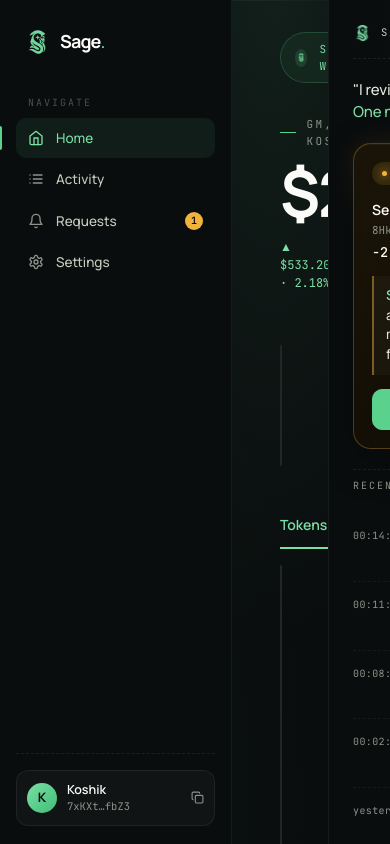
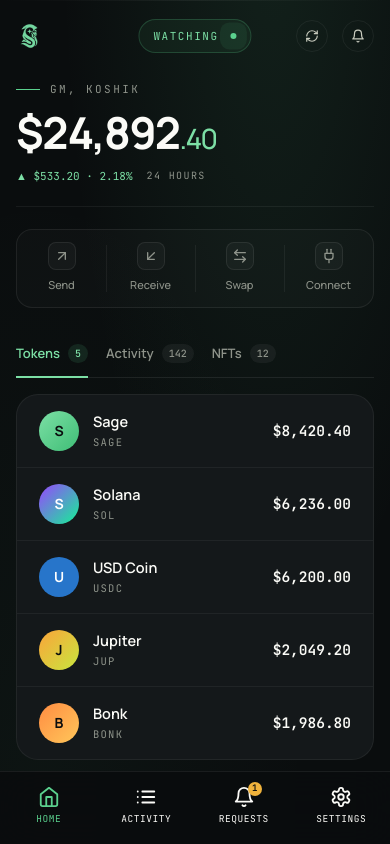
Before and after one commit to trysage/sage, a Next.js app in the folder client/: page /home in a window 390 px wide. Built offline with nearby package versions, Linux system fonts and the light colour scheme.

Commit message:
feat: mobile responsive client — bottom nav, responsive layout, font fix, scrollable sections

```diff
--- a/client/src/app/(app)/home/page.tsx
+++ b/client/src/app/(app)/home/page.tsx
@@ -15,10 +15,11 @@
       {/* ── Main content ── */}
       <main className="main">
         <div className="main-top">
+          <img src="/sage-mark-mint.png" alt="Sage" className="mobile-logo" />
           <AgentId />
           <div className="right">
-            <span>Last sync · 12s</span>
-            <button className="ico-btn" title="Refresh">
+            <span className="sync-label">Last sync · 12s</span>
+            <button className="ico-btn sync-label" title="Refresh">
               <RefreshCw size={14} />
             </button>
             <button className="ico-btn" title="Notifications">
@@ -42,19 +43,19 @@
         {/* Action quad */}
         <div className="quad">
           <button className="qb">
-            <span className="qb-ic"><ArrowUpRight size={18} /></span>
+            <span className="qb-ic"><ArrowUpRight size={16} /></span>
             Send
           </button>
           <button className="qb">
-            <span className="qb-ic"><ArrowDownLeft size={18} /></span>
+            <span className="qb-ic"><ArrowDownLeft size={16} /></span>
             Receive
           </button>
           <button className="qb">
-            <span className="qb-ic"><ArrowLeftRight size={18} /></span>
+            <span className="qb-ic"><ArrowLeftRight size={16} /></span>
             Swap
           </button>
           <button className="qb">
-            <span className="qb-ic"><Plug size={18} /></span>
+            <span className="qb-ic"><Plug size={16} /></span>
             Connect
           </button>
         </div>
--- a/client/src/app/(app)/layout.tsx
+++ b/client/src/app/(app)/layout.tsx
@@ -1,3 +1,10 @@
+import { BottomNav } from "@/components/BottomNav";
+
 export default function AppLayout({ children }: { children: React.ReactNode }) {
-  return <>{children}</>;
+  return (
+    <>
+      {children}
+      <BottomNav />
+    </>
+  );
 }
--- a/client/src/app/(app)/profile/page.tsx
+++ b/client/src/app/(app)/profile/page.tsx
@@ -13,9 +13,10 @@
 
       <main className="main" style={{ paddingRight: 56 }}>
         <div className="main-top">
+          <img src="/sage-mark-mint.png" alt="Sage" className="mobile-logo" />
           <AgentId />
           <div className="right">
-            <span>Last sync · 12s</span>
+            <span className="sync-label">Last sync · 12s</span>
           </div>
         </div>
 
--- a/client/src/app/globals.css
+++ b/client/src/app/globals.css
@@ -271,8 +271,9 @@
 /* ── Main content area ── */
 .main {
   position: relative; z-index: 1;
-  overflow-y: auto;
-  padding: 32px 48px 48px;
+  overflow: hidden;
+  padding: 32px 48px 0;
+  display: flex; flex-direction: column;
 }
 .main-top {
   display: flex; align-items: center; justify-content: space-between;
@@ -318,37 +319,39 @@
 
 /* Action quad */
 .quad {
-  margin-top: 24px;
+  margin-top: 22px;
   display: grid; grid-template-columns: repeat(4, 1fr);
-  background: var(--ink-800);
-  border: 1px solid rgba(255,255,255,.06);
-  border-radius: 22px;
+  background: rgba(255,255,255,.02);
+  border: 1px solid rgba(255,255,255,.07);
+  border-radius: 16px;
   overflow: hidden;
   position: relative;
 }
 .qb {
   background: transparent; border: 0;
-  padding: 22px 18px; cursor: pointer;
-  display: flex; flex-direction: column; align-items: flex-start; gap: 16px;
-  color: var(--ink-0); font-size: 14px; font-weight: 600; text-align: left;
-  transition: background 150ms ease; position: relative;
+  padding: 16px 12px 18px; cursor: pointer;
+  display: flex; flex-direction: column; align-items: center; gap: 10px;
+  color: var(--ink-300); font-size: 12.5px; font-weight: 500;
+  transition: color 150ms ease, background 150ms ease;
+  position: relative;
 }
 .qb + .qb::before {
-  content: ""; position: absolute; left: 0; top: 16px; bottom: 16px;
-  width: 1px; border-left: 1px dashed rgba(255,255,255,.10);
+  content: ""; position: absolute; left: 0; top: 20%; bottom: 20%;
+  width: 1px; background: rgba(255,255,255,.06);
 }
-.qb:hover { background: rgba(91,209,142,.04); }
-.qb:hover .qb-ic { background: rgba(91,209,142,.14); border-color: rgba(91,209,142,.32); }
+.qb:hover { background: rgba(91,209,142,.04); color: var(--ink-100); }
+.qb:hover .qb-ic {
+  background: rgba(91,209,142,.12);
+  border-color: rgba(91,209,142,.28);
+  color: var(--mint-300);
+}
 .qb .qb-ic {
-  width: 38px; height: 38px; border-radius: 10px;
-  background: rgba(91,209,142,.08); border: 1px solid rgba(91,209,142,.18);
-  color: var(--mint-300);
+  width: 34px; height: 34px; border-radius: 10px;
+  background: rgba(255,255,255,.03);
+  border: 1px solid rgba(255,255,255,.08);
+  color: var(--ink-400);
   display: inline-flex; align-items: center; justify-content: center;
-  transition: background 150ms ease, border-color 150ms ease;
-}
-.qb .qb-sub {
-  font-family: var(--font-mono); font-size: 10px; letter-spacing: .14em; text-transform: uppercase;
-  color: var(--ink-300); font-weight: 500; margin-top: -8px;
+  transition: background 150ms ease, border-color 150ms ease, color 150ms ease;
 }
 
 /* Segment tabs */
@@ -373,11 +376,15 @@
 /* Token list */
 .t-list {
   margin-top: 16px;
+  margin-bottom: 48px;
   background: var(--ink-800);
   position: relative;
   border: 1px solid rgba(255,255,255,.06);
   border-radius: 22px;
-  overflow: hidden;
+  overflow-y: auto;
+  overflow-x: hidden;
+  flex: 1;
+  min-height: 0;
 }
 .t-row {
   display: grid; grid-template-columns: 40px 1.4fr 1fr auto;
@@ -414,7 +421,7 @@
   position: relative; z-index: 1;
   border-left: 1px solid rgba(255,255,255,.06);
   padding: 24px;
-  overflow-y: auto;
+  overflow: hidden;
   background:
     radial-gradient(ellipse at 50% -10%, rgba(91,209,142,.06), transparent 50%),
     var(--ink-900);
@@ -493,7 +500,31 @@
 }
 .rail-h2 a { color: var(--mint-300); cursor: pointer; }
 
-.stream { display: flex; flex-direction: column; }
+/* ── Custom scrollbars (token list + decisions stream) ── */
+.t-list,
+.stream {
+  scrollbar-width: thin;
+  scrollbar-color: rgba(91,209,142,.25) transparent;
+}
+.t-list::-webkit-scrollbar,
+.stream::-webkit-scrollbar {
+  width: 4px;
+}
+.t-list::-webkit-scrollbar-track,
+.stream::-webkit-scrollbar-track {
+  background: transparent;
+}
+.t-list::-webkit-scrollbar-thumb,
+.stream::-webkit-scrollbar-thumb {
+  background: rgba(91,209,142,.25);
+  border-radius: 999px;
+}
+.t-list::-webkit-scrollbar-thumb:hover,
+.stream::-webkit-scrollbar-thumb:hover {
+  background: rgba(91,209,142,.45);
+}
+
+.stream { display: flex; flex-direction: column; overflow-y: auto; flex: 1; min-height: 0; padding-bottom: 8px; }
 .trace-row {
   display: grid; grid-template-columns: 56px 1fr;
   gap: 12px; align-items: baseline;
@@ -593,3 +624,157 @@
   cursor: pointer; transition: all 140ms ease;
 }
 .lo-btn:hover { color: #FF8A7E; border-color: rgba(255,138,126,.35); background: rgba(255,138,126,.04); }
+
+/* ── Bottom nav (mobile only) ── */
+.bottom-nav { display: none; }
+
+/* ── Mobile-only logo mark in header ── */
+.mobile-logo { display: none; }
+@media (max-width: 768px) {
+  .bottom-nav {
+    display: grid;
+    grid-template-columns: repeat(4, 1fr);
+    position: fixed;
+    bottom: 0; left: 0; right: 0;
+    z-index: 200;
+    background: rgba(10,13,14,.92);
+    backdrop-filter: blur(20px);
+    -webkit-backdrop-filter: blur(20px);
+    border-top: 1px solid rgba(255,255,255,.07);
+    padding: 10px 0 max(14px, env(safe-area-inset-bottom));
+  }
+}
+.bn-item {
+  display: flex; flex-direction: column; align-items: center; gap: 4px;
+  padding: 4px 8px;
+  color: var(--ink-400);
+  text-decoration: none;
+  transition: color 140ms ease;
+}
+.bn-item.on { color: var(--mint-400); }
+.bn-ic {
+  position: relative;
+  display: inline-flex;
+}
+.bn-badge {
+  position: absolute; top: -4px; right: -7px;
+  min-width: 14px; height: 14px; padding: 0 3px;
+  border-radius: 999px;
+  background: var(--watch); color: var(--ink-900);
+  font-family: var(--font-mono); font-size: 9px; font-weight: 700;
+  display: inline-flex; align-items: center; justify-content: center;
+}
+.bn-label {
+  font-family: var(--font-mono); font-size: 9.5px;
+  letter-spacing: .06em; text-transform: uppercase;
+}
+
+/* ── Responsive ── */
+
+/* Tablet (≤1100px): hide rail */
+@media (max-width: 1100px) {
+  .app-shell {
+    grid-template-columns: 232px 1fr;
+  }
+  .app-shell .rail { display: none; }
+}
+
+/* Mobile (≤768px): bottom nav, single column, full reflow */
+@media (max-width: 768px) {
+  /* App shell */
+  .app-shell,
+  .app-shell.no-rail {
+    grid-template-columns: 1fr;
+    height: auto;
+    min-height: 100svh;
+    overflow: visible;
+  }
+  .app-shell .sb  { display: none; }
+  .app-shell .rail { display: none; }
+
+  /* Hide last-sync label + refresh btn */
+  .sync-label { display: none; }
+
+  /* Mobile header: logo left, watching centered, bell right */
+  .main-top { position: relative; }
+  .main-top .agent-id {
+    position: absolute;
+    left: 50%;
+    transform: translateX(-50%);
+    white-space: nowrap;
+  }
+  .main-top .agent-id .av { display: none; }
+
+  /* Standalone logo mark — visible on mobile only */
+  .mobile-logo {
+    display: block;
+    width: 26px; height: 26px;
+    object-fit: contain;
+    flex-shrink: 0;
+  }
+
+  /* Main */
+  .main {
+    overflow: visible;
+    padding: 20px 16px 0;
+    display: block;
+  }
+
+  /* Bottom padding so content clears the fixed nav bar */
+  .main > *:last-child { margin-bottom: calc(80px + env(safe-area-inset-bottom)); }
+
+  /* Token list: natural height on mobile */
+  .t-list {
+    flex: unset;
+    min-height: unset;
+    overflow: hidden;
+    max-height: none;
+    margin-bottom: 0;
+  }
+
+  /* Token row: hide amount+price on mobile, keep name and value */
+  .t-row {
+    grid-template-columns: 36px 1fr auto;
+  }
+  .t-amt { display: none; }
+
+  /* Hero balance */
+  .main-top { margin-bottom: 20px; }
+  .hero-bal { padding-bottom: 20px; }
+  .hero-bal .num { font-size: 44px; }
+  .hero-bal .num em { font-size: 28px; }
+  .hero-bal .delta { font-size: 11px; }
+
+  /* Quad: keep single row, smaller padding */
+  .qb { padding: 12px 6px 14px; gap: 7px; font-size: 11px; }
+  .qb .qb-ic { width: 28px; height: 28px; border-radius: 8px; }
+
+  /* Tabs */
+  .seg-tabs { margin-top: 24px; gap: 18px; }
+  .seg { font-size: 13px; }
+
+  /* Profile */
+  .pf-hero {
+    grid-template-columns: 1fr;
+  }
+  .pf-portrait {
+    display: flex; justify-content: flex-start;
+  }
+  .pf-meta {
+    grid-template-columns: 1fr;
+  }
+  .pf-logout {
+    flex-direction: column; align-items: flex-start; gap: 16px;
+  }
+  .pf-name { font-size: 28px; }
+
+  /* Login */
+  .login-stage {
+    grid-template-columns: 1fr;
+    padding: 40px 20px 32px;
+    gap: 36px;
+  }
+  .login-left h1 { font-size: 40px; }
+  .login-right { justify-content: center; }
+  .guardian { max-width: 100%; }
+}
--- a/client/src/app/layout.tsx
+++ b/client/src/app/layout.tsx
@@ -21,6 +21,12 @@
   icons: { icon: "/sage-mark-mint.png" },
 };
 
+export const viewport = {
+  width: "device-width",
+  initialScale: 1,
+  viewportFit: "cover",
+};
+
 export default function RootLayout({ children }: { children: React.ReactNode }) {
   return (
     <html lang="en" className={`${manrope.variable} ${jetbrainsMono.variable}`}>
--- a/client/src/components/AgentId.tsx
+++ b/client/src/components/AgentId.tsx
@@ -1,14 +1,13 @@
-import Image from "next/image";
-
 interface AgentIdProps {
   label?: string;
 }
 
-export function AgentId({ label = "Sage · watching" }: AgentIdProps) {
+export function AgentId({ label = "Watching" }: AgentIdProps) {
   return (
     <span className="agent-id">
       <span className="av">
-        <Image src="/sage-mark-mint.png" alt="Sage" width={18} height={18} />
+        {/* plain img — avoids Next.js Image inline-size override on small icons */}
+        <img src="/sage-mark-mint.png" alt="Sage" />
       </span>
       <span>{label}</span>
       <span className="live" />
--- /dev/null
+++ b/client/src/components/BottomNav.tsx
@@ -0,0 +1,31 @@
+"use client";
+
+import Link from "next/link";
+import { usePathname } from "next/navigation";
+import { Home, List, Bell, Settings } from "lucide-react";
+import { clsx } from "clsx";
+
+const items = [
+  { href: "/home",     label: "Home",     Icon: Home },
+  { href: "/activity", label: "Activity", Icon: List },
+  { href: "/requests", label: "Requests", Icon: Bell, badge: 1 },
+  { href: "/profile",  label: "Settings", Icon: Settings },
+];
+
+export function BottomNav() {
+  const pathname = usePathname();
+
+  return (
+    <nav className="bottom-nav">
+      {items.map(({ href, label, Icon, badge }) => (
+        <Link key={href} href={href} className={clsx("bn-item", pathname === href && "on")}>
+          <span className="bn-ic">
+            <Icon size={22} />
+            {badge != null && <span className="bn-badge">{badge}</span>}
+          </span>
+          <span className="bn-label">{label}</span>
+        </Link>
+      ))}
+    </nav>
+  );
+}
```
